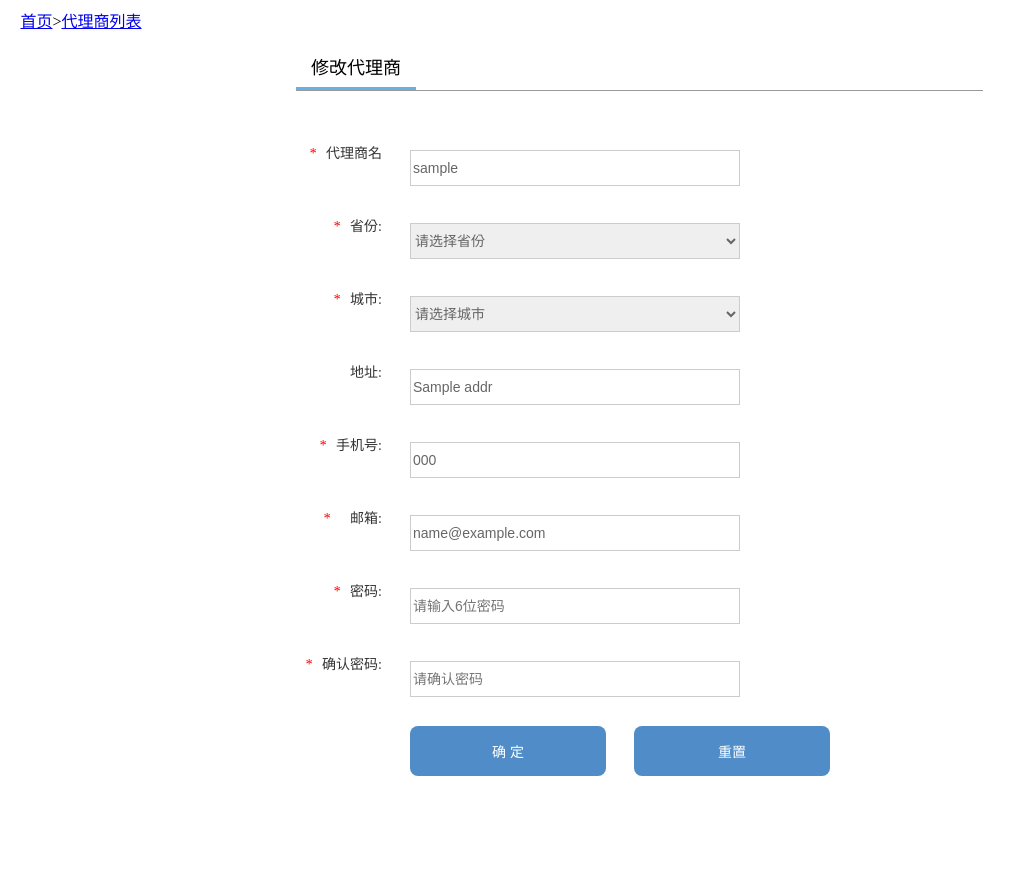
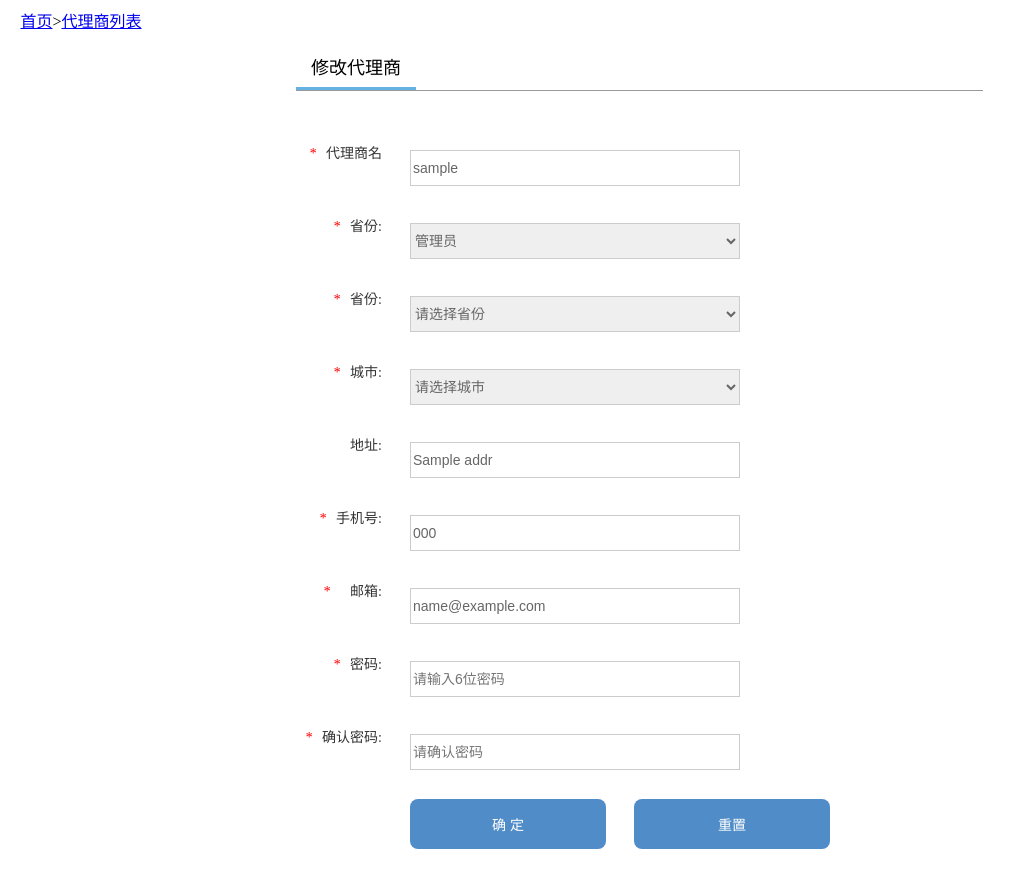
Before and after one commit to caoxinjava001/exam, a CodeIgniter app: template h_code/application/views/admin/manage/man_create.php in a window 1280 px wide. Shown: the top 888 px of the page, without its empty margins (0-1025 px from the left). Run offline with CodeIgniter, Linux system fonts and the light colour scheme; the template is opened without the code that fills it: most values are stand-ins (such as "Sample title", 1, 10 or a date in 2020).

Commit message:
创建代理商中，增加角色选择

```diff
--- a/h_code/application/controllers/admin/manage.php
+++ b/h_code/application/controllers/admin/manage.php
@@ -108,6 +108,7 @@ class Manage extends MY_Controller{
         }
 
         $name= $this->input->get_post('name');
+        $login_role_id = $this->input->get_post('login_role_id')?$this->input->get_post('login_role_id'):2; //角色类型
         $province_id = $this->input->get_post('province_id')?$this->input->get_post('province_id'):0; //省id
         $city_id = $this->input->get_post('city_id')?$this->input->get_post('city_id'):0; //市id
         $addr= $this->input->get_post('addr');
@@ -215,6 +216,7 @@ class Manage extends MY_Controller{
         $post_data['addr']=$addr;
         $post_data['mobile']=$mobile;
         $post_data['email']=$email;
+        $post_data['login_role_id']=$login_role_id;
 
 
         //执行插入
--- a/h_code/application/views/admin/manage/man_create.php
+++ b/h_code/application/views/admin/manage/man_create.php
@@ -17,7 +17,16 @@
                     <span class="floatL span1"><i>*</i>代理商名称:</span>
                     <input type="text" class="sect_1 floatL" name="name" placeholder="请填写代理商名称" value="<?php echo !empty($data_info['user_name'])?$data_info['user_name']:'';?>">
                     <span class="span2 floatL">请填写代理商名称</span>
-                </div><div class="text">
+                </div>
+                <div class="text">
+                    <span class="floatL span1"><i>*</i>省份:</span>
+                    <select  class="sect_1 floatL" name="login_role_id">
+                        <option value="2" <?php echo $data_info['login_role_id']==THIRD_ROLE_INFO?'selected':'' ;?>>代理商</option>
+                        <option value="1" <?php echo $data_info['login_role_id']==MANGER_ROLE_INFO?'selected':'' ;?>>管理员</option>
+                    </select>
+                    <span class="span2 floatL">请选择省份</span>
+                </div>
+                <div class="text">
                     <span class="floatL span1"><i>*</i>省份:</span>
                     <select  class="sect_1 floatL" name="province_id">
                         <option value="0">请选择省份</option>
@@ -25,7 +34,7 @@
                             <option <?php if($v['id']== $data_info['province']) echo 'selected="selected"';?> value="<?php echo $v['id'];?>"><?php echo $v['name'];?></option>
                         <?php }?>
                     </select>
-                    <span class="span2 floatL">请选择用户角色</span>
+                    <span class="span2 floatL">请选择省份</span>
                 </div>
                 <div class="text">
                     <span class="floatL span1"><i>*</i>城市:</span>
--- a/h_code/application/views/admin/manage/man_list.php
+++ b/h_code/application/views/admin/manage/man_list.php
@@ -59,7 +59,7 @@
                             <?php */?>
 
                             <td><?php echo $v['id']?></td>
-                            <td><?php echo $v['user_name']?></td>
+                            <td><?php echo $v['user_name'];echo $v['login_role_id']==MANGER_ROLE_INFO?'(<span style="color:red;">管理员</span>)':'';?></td>
                             <td><?php echo $v['zone']?></td>
                             <td><?php echo $v['addr']?></td>
                             <td><?php echo $v['up_date']?></td>
```
